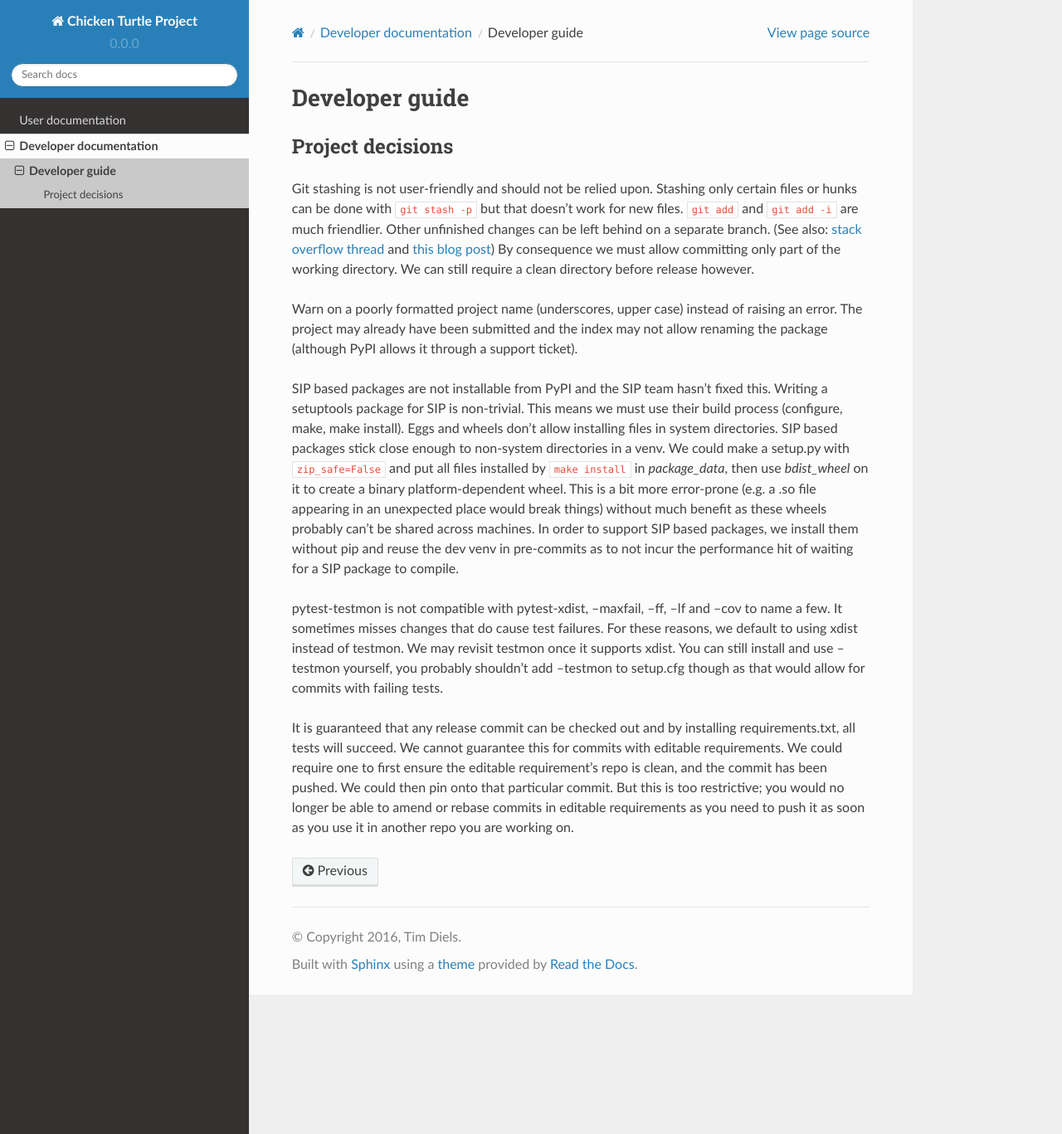
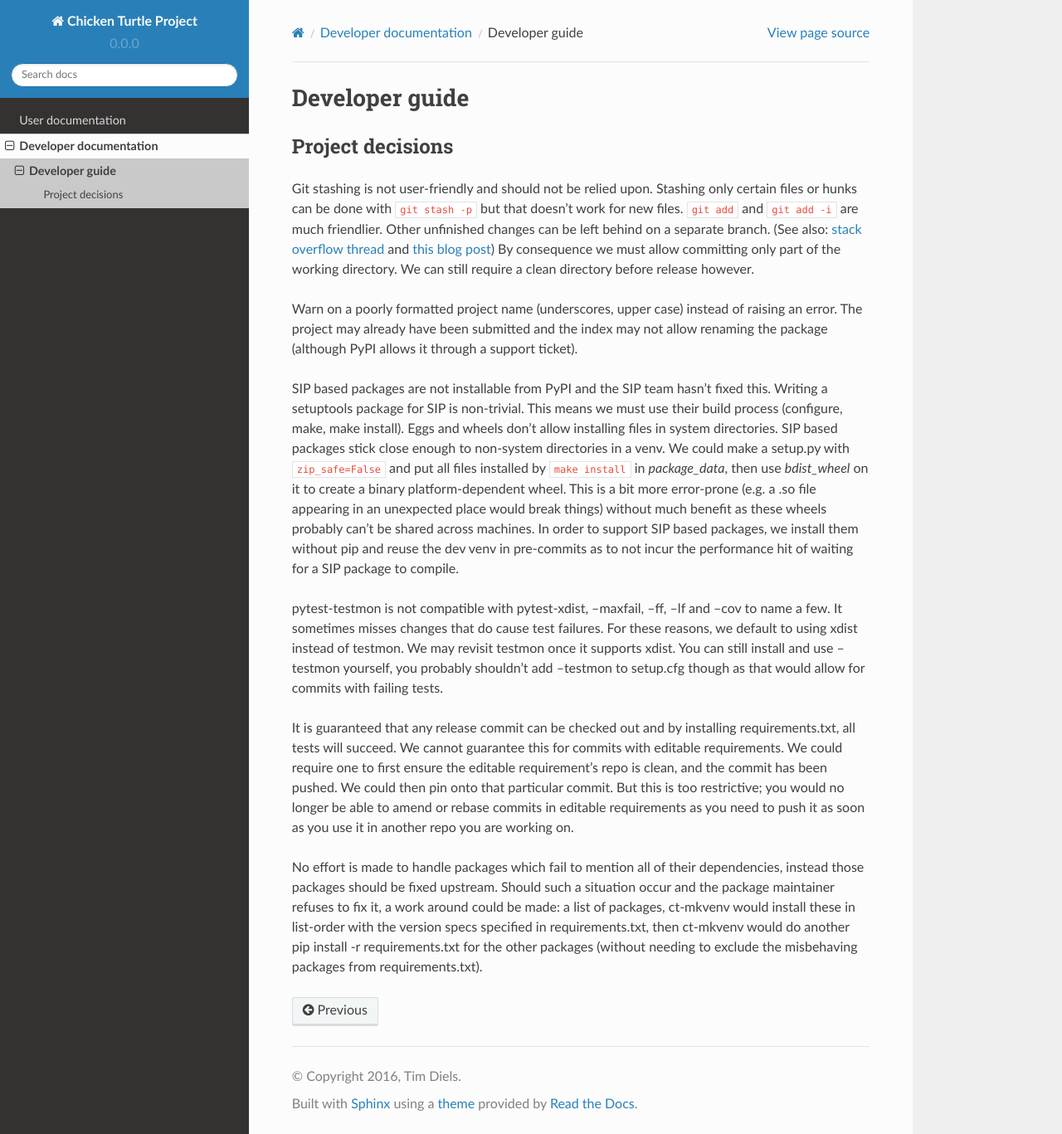
Before and after one commit to timdiels/chicken_turtle_project, a Sphinx documentation site: the page built from docs/developer_guide.rst, in a window 1280 px wide and 1367 px high. Shown: the whole window at 83% size. Built offline with Sphinx 7.4.7 and the Read the Docs theme 2.0.0, drawn with Linux system fonts in a browser that asks for light colours.

Commit message:
Doc: project decisions: assume packages correctly list their dependencies

```diff
--- a/docs/developer_guide.rst
+++ b/docs/developer_guide.rst
@@ -46,3 +46,11 @@ requirement's repo is clean, and the commit has been pushed. We could then pin
 onto that particular commit. But this is too restrictive; you would no longer
 be able to amend or rebase commits in editable requirements as you need to push
 it as soon as you use it in another repo you are working on.
+
+No effort is made to handle packages which fail to mention all of their
+dependencies, instead those packages should be fixed upstream. Should such a
+situation occur and the package maintainer refuses to fix it, a work around
+could be made: a list of packages, ct-mkvenv would install these in list-order
+with the version specs specified in requirements.txt, then ct-mkvenv would do
+another pip install -r requirements.txt for the other packages (without needing
+to exclude the misbehaving packages from requirements.txt).
```
